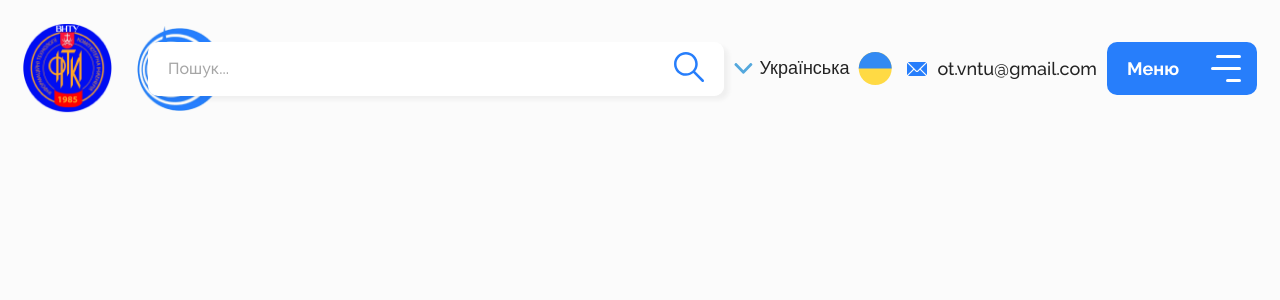
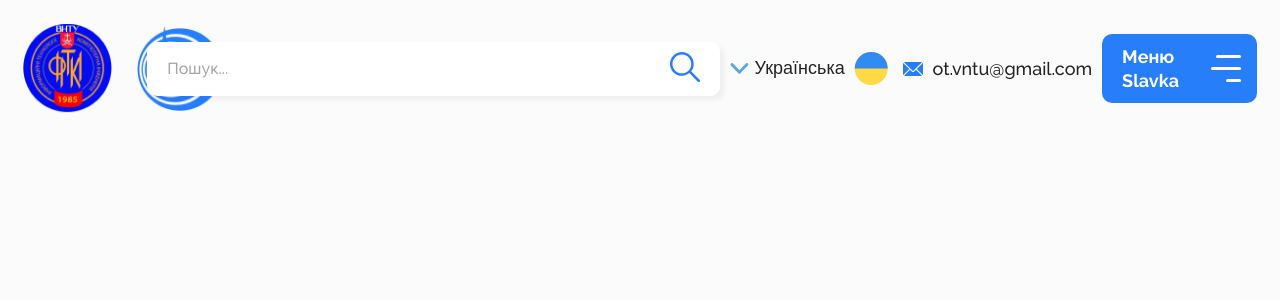
Before and after one commit to SlavkaHitriy/departament, a React (Create React App) app: page / in a window 1280 px wide. Shown: the top 300 px of the page. Built offline with nearby package versions, Linux system fonts and the light colour scheme.

Commit message:
changed text

```diff
--- a/src/modules/Header/Header.js
+++ b/src/modules/Header/Header.js
@@ -48,7 +48,7 @@ const Header = () => {
                         <span>ot.vntu@gmail.com</span>
                     </a>
                     <div className={styles.headerMenu}>
-                        <div className={styles.textMenu}>Mеню</div>
+                        <div className={styles.textMenu}>Mеню Slavka</div>
                         <div className={styles.menuBtn}>
                             <div className={styles.burgerBtn}>
                                 <span/>
```
